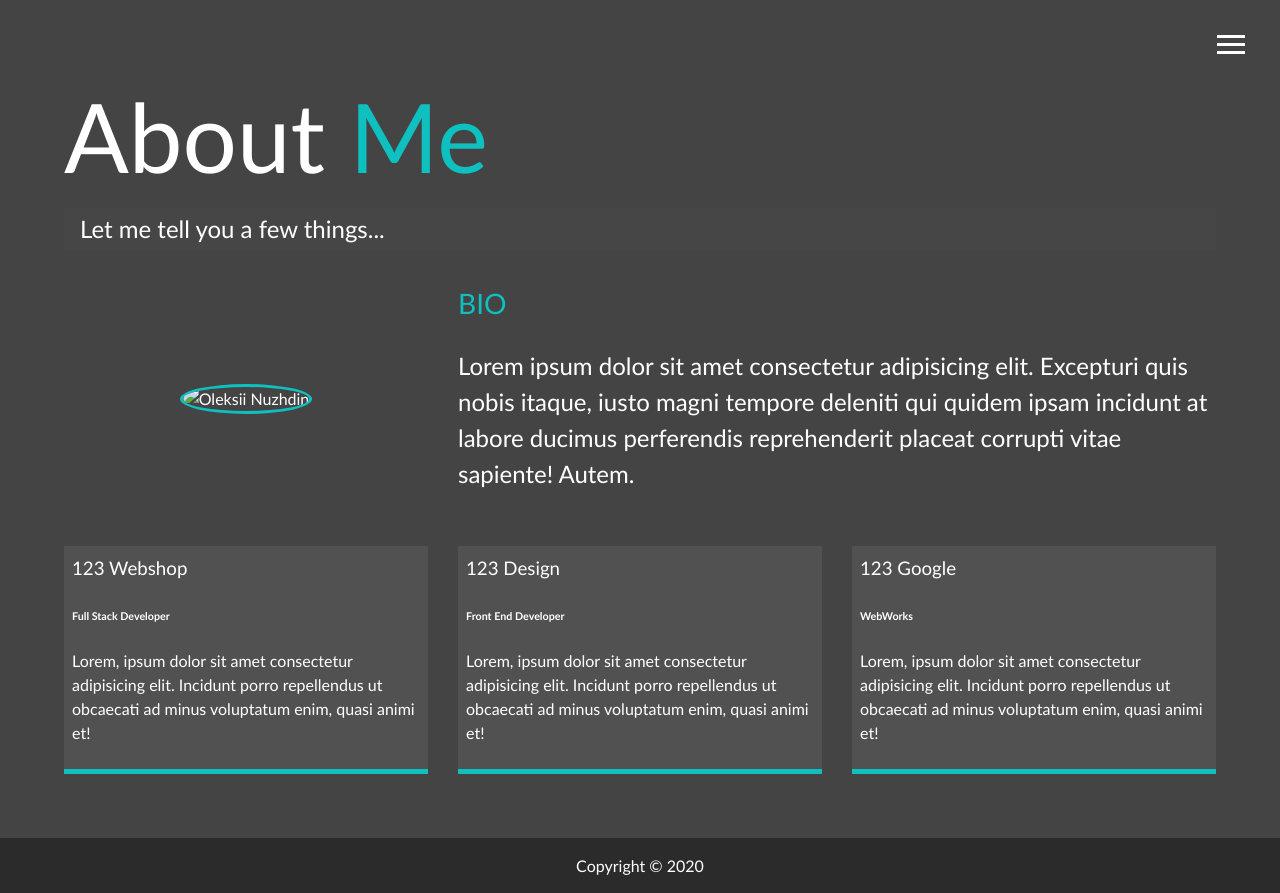
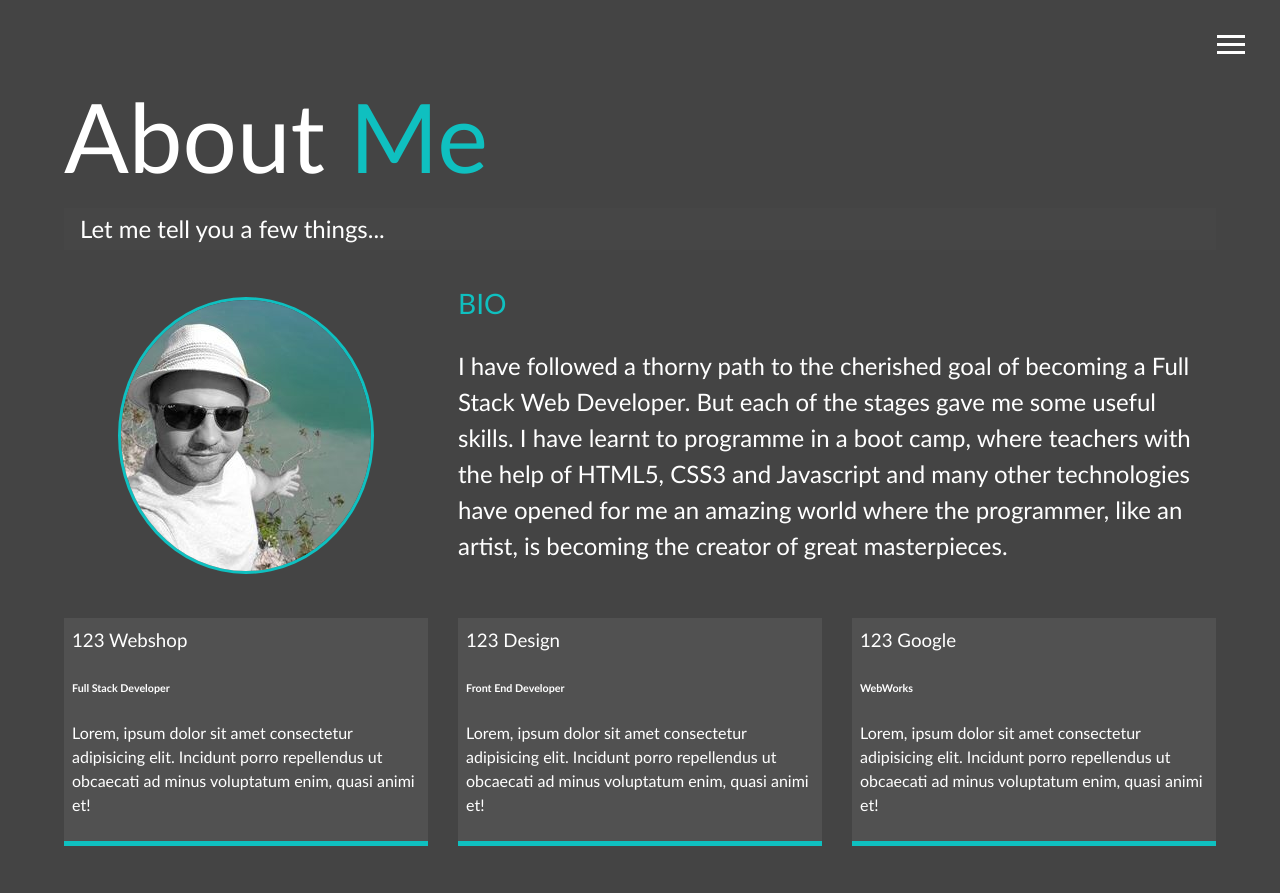
Before and after one commit to Oleksii13/modern_portfolio, a PHP site: page /dist/about.html in a window 1280 px wide. Shown: the top 893 px of the page. Run offline with PHP 8.4, Linux system fonts and the light colour scheme; some libraries are stand-ins or nearby versions.

Commit message:
images updated

```diff
--- a/dist/about.html
+++ b/dist/about.html
@@ -45,15 +45,17 @@
         <h2 class="sm-heading">Let me tell you a few things...</h2>
 
         <div class="about-info">
-            <img src="" alt="Oleksii Nuzhdin" class="bio-image">
+            <img src="../dist/img/portrait1.jpg" alt="Oleksii Nuzhdin" class="bio-image">
             <div class="bio">
                 <h3 class="text-secondary">
                     BIO
                 </h3>
                 <p>
-                    Lorem ipsum dolor sit amet consectetur adipisicing elit. Excepturi quis nobis itaque, iusto
-                    magni tempore deleniti qui quidem ipsam incidunt at labore ducimus perferendis reprehenderit
-                    placeat corrupti vitae sapiente! Autem.
+                    I have followed a thorny path to the cherished goal of becoming a Full Stack Web Developer. But each
+                    of the stages gave me some useful skills.
+                    I have learnt to programme in a boot camp, where teachers with the help of HTML5, CSS3 and
+                    Javascript and many other technologies have opened for me an amazing world where the programmer,
+                    like an artist, is becoming the creator of great masterpieces.
                 </p>
 
             </div>
--- a/dist/css/main.css
+++ b/dist/css/main.css
@@ -57,7 +57,8 @@
     .menu-branding .portrait {
       width: 250px;
       height: 250px;
-      background: url();
+      background: url("../img/portrait1.jpg");
+      opacity: 1;
       border-radius: 50%;
       border: solid 3px #0fc0c0; }
   .menu .nav-item {
@@ -269,7 +270,7 @@ main {
     height: 25vh;
     transform: translate3d(100%, 0, 0); }
     .menu-branding .portrait {
-      background: url();
+      background: url("../img/portrait_mini1.jpg");
       width: 150px;
       height: 150px; }
   .about-info {
--- a/scss/_menu.scss
+++ b/scss/_menu.scss
@@ -92,7 +92,8 @@
         .portrait {
             width: 250px;
             height: 250px;
-            background: url();
+            background: url('../img/portrait1.jpg');
+            opacity: 1;
             border-radius: 50%;
             border: solid 3px $secondary-color;
         }
--- a/scss/_mobile.scss
+++ b/scss/_mobile.scss
@@ -46,7 +46,7 @@
         transform: translate3d(100%, 0, 0);
 
         .portrait {
-            background: url();
+            background: url('../img/portrait_mini1.jpg');
             width: 150px;
             height: 150px;
         }
```
Also changed, not shown: dist/img/portrait1.jpg (added), dist/img/portrait_mini1.jpg (added).
